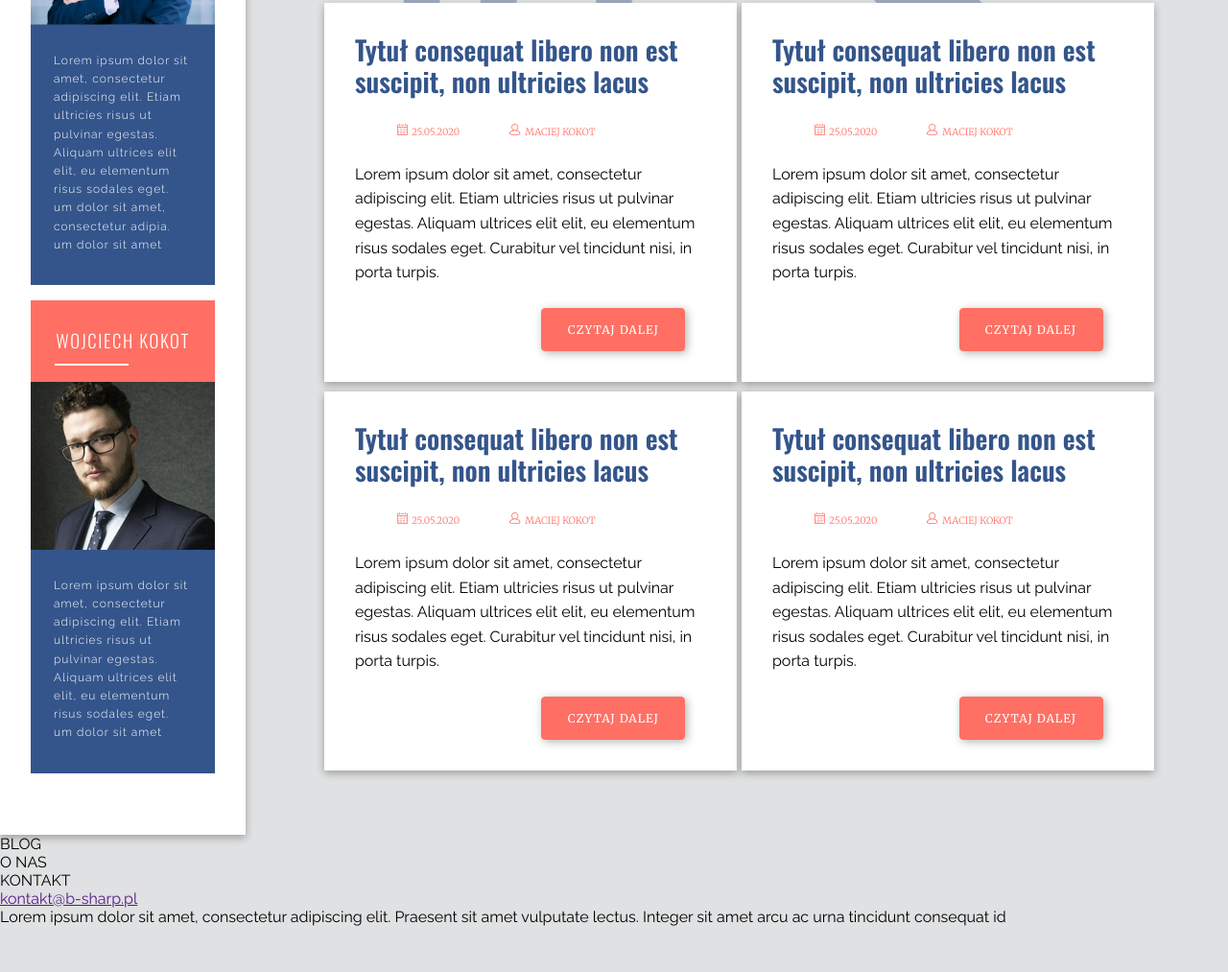
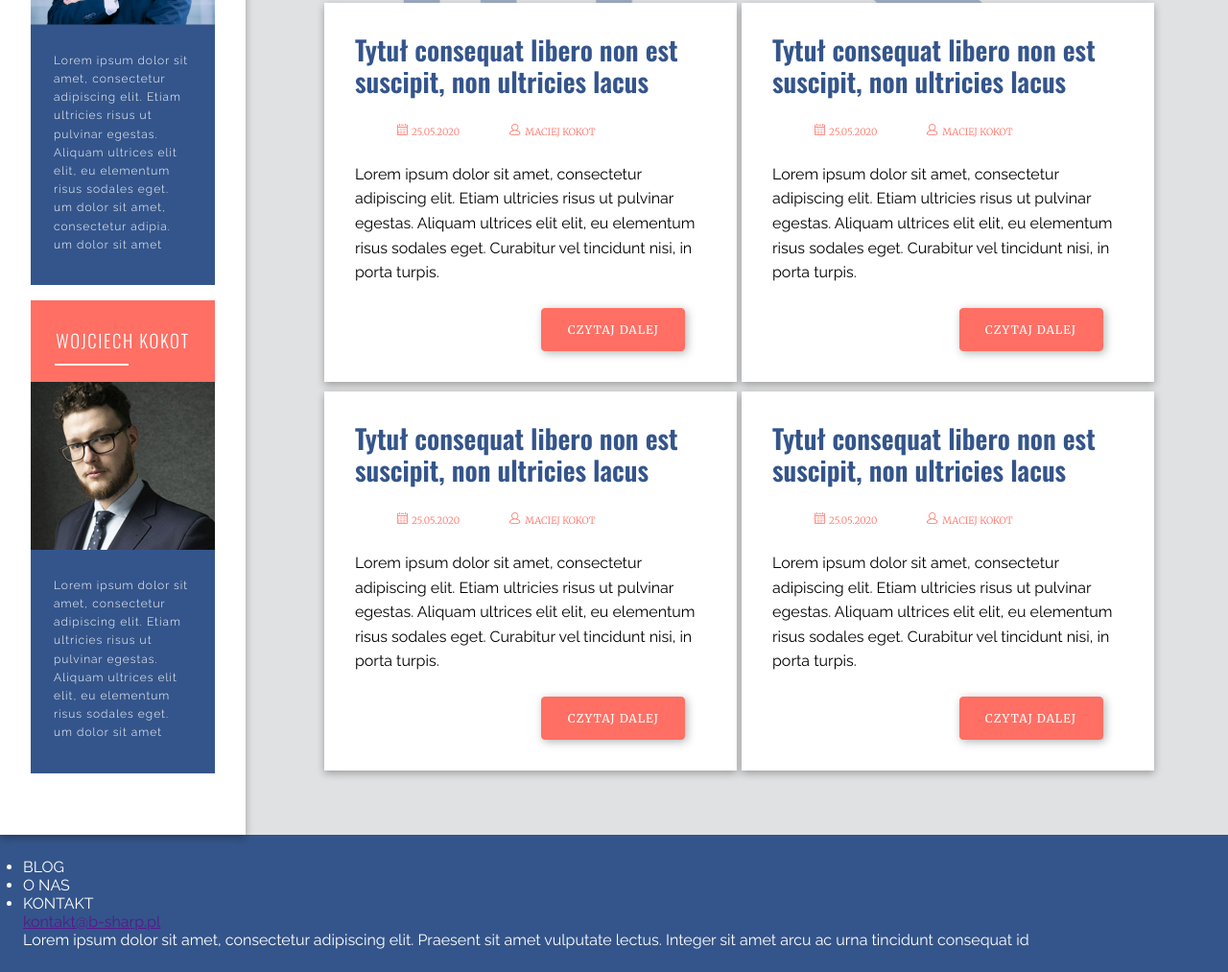
Before and after one commit to agatakk/TechBros, a plain HTML site: page index.html in a window 1280 px wide. Shown: the part 1178-2191 px from the top of the page at 96% size. Before the commit the page ends 2143 px from the top, so only its background shows below. Drawn offline with nearby package versions, Linux system fonts and the light colour scheme.

Commit message:
footer style etap1

```diff
--- a/scss/style.scss
+++ b/scss/style.scss
@@ -370,3 +370,10 @@ body{
         margin-bottom:.5rem;
     }
 }
+//footer
+
+.footer{
+    background-color: $navy-main;
+    color: white;
+    padding: 1.5rem;
+}
```
Also changed, not shown: css/style.css, 1 other file.
